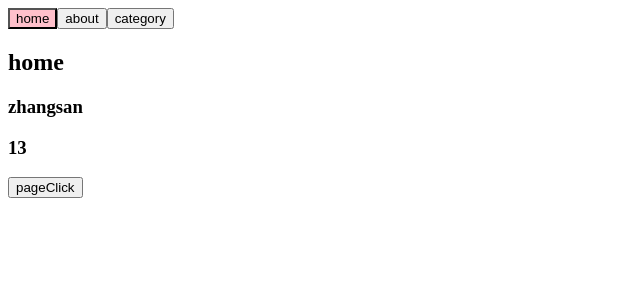
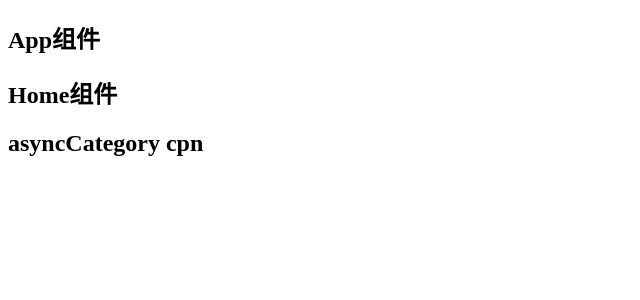
Before and after one commit to pangxueming/learnVue3, a Vue app in the folder 03.learn_component/: page / in a window 1280 px wide. Shown: the top 300 px of the page, without its empty margins (0-640 px from the left). Built offline with nearby package versions, Linux system fonts and the light colour scheme.

Commit message:
异步组件的使用

```diff
--- /dev/null
+++ b/03.learn_component/src/12.异步组件的使用/App.vue
@@ -0,0 +1,39 @@
+<template>
+  <div>
+    <h2>App组件</h2>
+    <home></home>
+    <async-category></async-category>
+  </div>
+</template>
+
+<script>
+import { defineAsyncComponent } from "vue";
+import Home from "./Home.vue";
+// import AsyncCategory from './AsyncCategory.vue';
+import Loading from './Loading.vue';
+
+// const AsyncCategory = defineAsyncComponent(() => import("./AsyncCategory.vue"));
+const AsyncCategory = defineAsyncComponent({
+  loader: () => import("./AsyncCategory.vue"),
+  loadingComponent: Loading,
+  // errorComponent: ErrorCpn
+  // delay： 在显示loadingComponent之前，等待多长时间
+  // delay: 2000
+  /**
+   * err: 错误信息
+   * retry：一个函数，尝试retry尝试重新加载，使用（retry()）
+   * fail：一个函数，指示加载器结束退出
+   * attempts：记录最大尝试次数
+   */
+  onError: function(err, retry, fail, attempts) {
+
+  }
+})
+
+export default {
+  components: {
+    Home,
+    AsyncCategory,
+  },
+};
+</script>
--- /dev/null
+++ b/03.learn_component/src/12.异步组件的使用/AsyncCategory.vue
@@ -0,0 +1,15 @@
+<template>
+  <div>
+    <h2>asyncCategory cpn</h2>
+  </div>
+</template>
+
+<script>
+  export default {
+
+  }
+</script>
+
+<style scoped>
+
+</style>
--- /dev/null
+++ b/03.learn_component/src/12.异步组件的使用/Home.vue
@@ -0,0 +1,12 @@
+<template>
+  <div>
+    <h2>Home组件</h2>
+  </div>
+</template>
+
+<script>
+export default {};
+</script>
+
+<style scoped>
+</style>
--- /dev/null
+++ b/03.learn_component/src/12.异步组件的使用/Loading.vue
@@ -0,0 +1,12 @@
+<template>
+  <div>
+    <h2>loading</h2>
+  </div>
+</template>
+
+<script>
+export default {};
+</script>
+
+<style scoped>
+</style>
--- /dev/null
+++ b/03.learn_component/src/12.异步组件的使用/utils/match.js
@@ -0,0 +1,3 @@
+export function sum(num1, num2) {
+  return num1 + num2;
+}
```
Also changed, not shown: 03.learn_component/src/main.js (+8 -1 lines).
